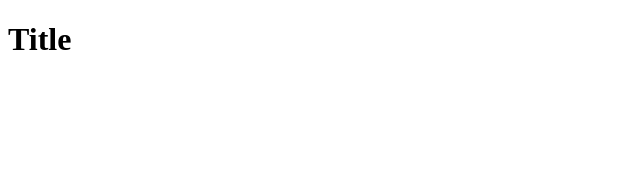
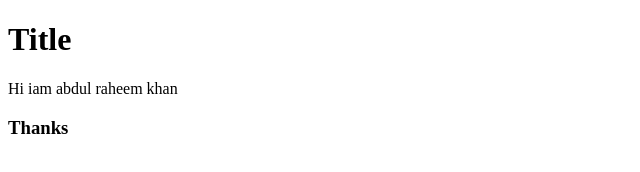
Before and after one commit to QAraheem21/Coursera-test.github.io, a plain HTML site: page index.html in a window 1280 px wide. Shown: the whole page, without its empty margins (0-640 px from the left). Drawn offline with Linux system fonts and the light colour scheme.

Commit message:
my first page

```diff
--- a/index.html
+++ b/index.html
@@ -5,5 +5,7 @@
 </head>
 <body>
 <h1>Title</h1>
+<p>Hi iam abdul raheem khan</p>
+<h3>Thanks</h3>
 </body>
 </html>
```
